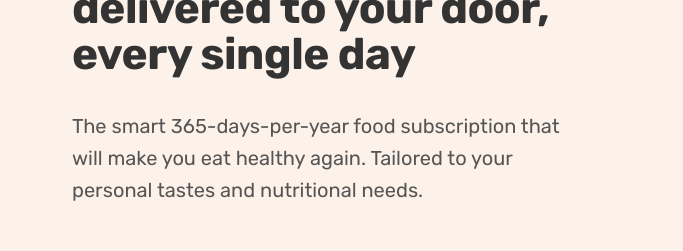
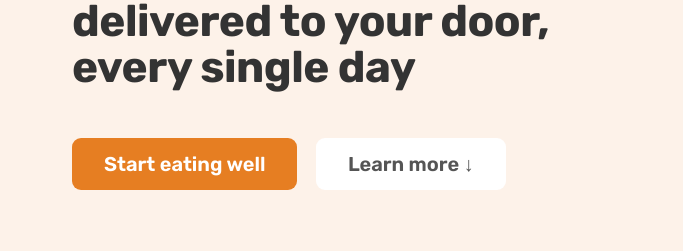
Before and after one commit to AndresGranda1236/Onmmif, a plain HTML site: page index.html in a window 1280 px wide. Shown: the part 205-456 px from the top of the page, 0-683 px from the left. Drawn offline with nearby package versions, Linux system fonts and the light colour scheme.

Commit message:
first committttttttt

```diff
--- a/index.html
+++ b/index.html
@@ -26,7 +26,7 @@
       src="https://unpkg.com/ionicons@5.4.0/dist/ionicons/ionicons.js"
     ></script>
 
-    <title>Omnifood</title>
+    <title>Omnif</title>
   </head>
   <body>
     <header class="header">
@@ -57,11 +57,7 @@
             <h1 class="heading-primary">
               A healthy meal delivered to your door, every single day
             </h1>
-            <p class="hero-description">
-              The smart 365-days-per-year food subscription that will make you
-              eat healthy again. Tailored to your personal tastes and
-              nutritional needs.
-            </p>
+            <p class="hero-description"></p>
             <a href="#" class="btn btn--full margin-right-sm"
               >Start eating well</a
             >
```
